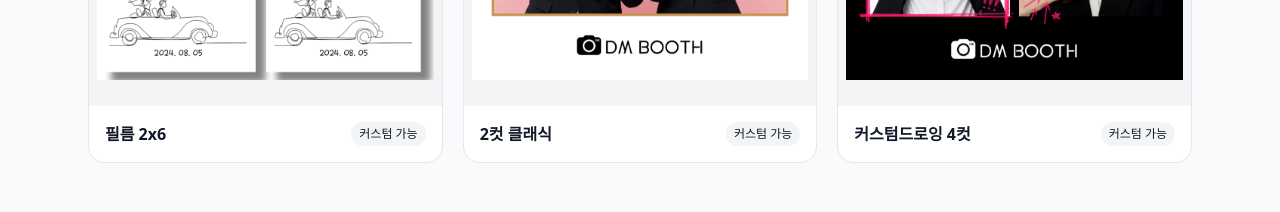
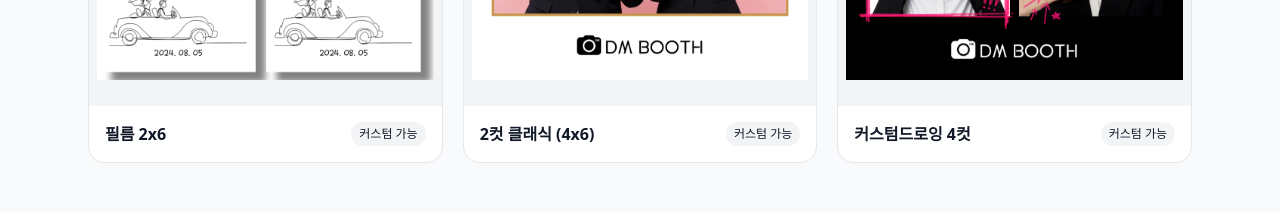
Before and after one commit to dm-booth/dmbooth, a Next.js app: page / in a window 1280 px wide. Shown: the part 1880-2092 px from the top of the page. Built offline with nearby package versions, Linux system fonts and the light colour scheme.

Commit message:
Update page.tsx

```diff
--- a/app/page.tsx
+++ b/app/page.tsx
@@ -173,7 +173,7 @@ export default function HomePage() {
           <div className="grid sm:grid-cols-2 md:grid-cols-3 gap-5 mt-8">
             {[
               { src: "/2X6-film.png", name: "필름 2x6" },
-              { src: "/custom-2cut.png", name: "2컷 클래식" },
+              { src: "/custom-2cut.png", name: "2컷 클래식 (4x6)" },
               { src: "/custom-4cut.png", name: "커스텀드로잉 4컷" },
             ].map((t, i) => (
               <div key={i} className="group overflow-hidden rounded-2xl border bg-white">
@@ -310,13 +310,13 @@ export default function HomePage() {
               name="웨딩/기업 EVENT"
               price="₩350,000~"
               highlight
-              bullets={["봄 맞이 이벤트", "1.5시간 진행", "현장 스태프 2명", "방명록&액자 제공", "맞춤 템플릿 1종"]}
+              bullets={["이벤트 상시 진행", "1.5시간 진행", "현장 스태프 2명 (기업1명)", "방명록&액자 제공", "맞춤 템플릿 1종"]}
               cta="상담 요청"
             />
             <PriceCard
               name="웨딩/기업 BASIC"
               price="₩500,000~"
-              bullets={["1.5시간 진행", "현장 스태프 2명", "무제한 촬영·인화", "브랜딩 템플릿 2종", "SNS 공유 QR"]}
+              bullets={["1.5시간 진행", "현장 스태프 2명(기업1명)", "무제한 촬영·인화", "브랜딩 템플릿 2종", "SNS 공유 QR"]}
               cta="행사 문의"
             />
             <PriceCard
```
